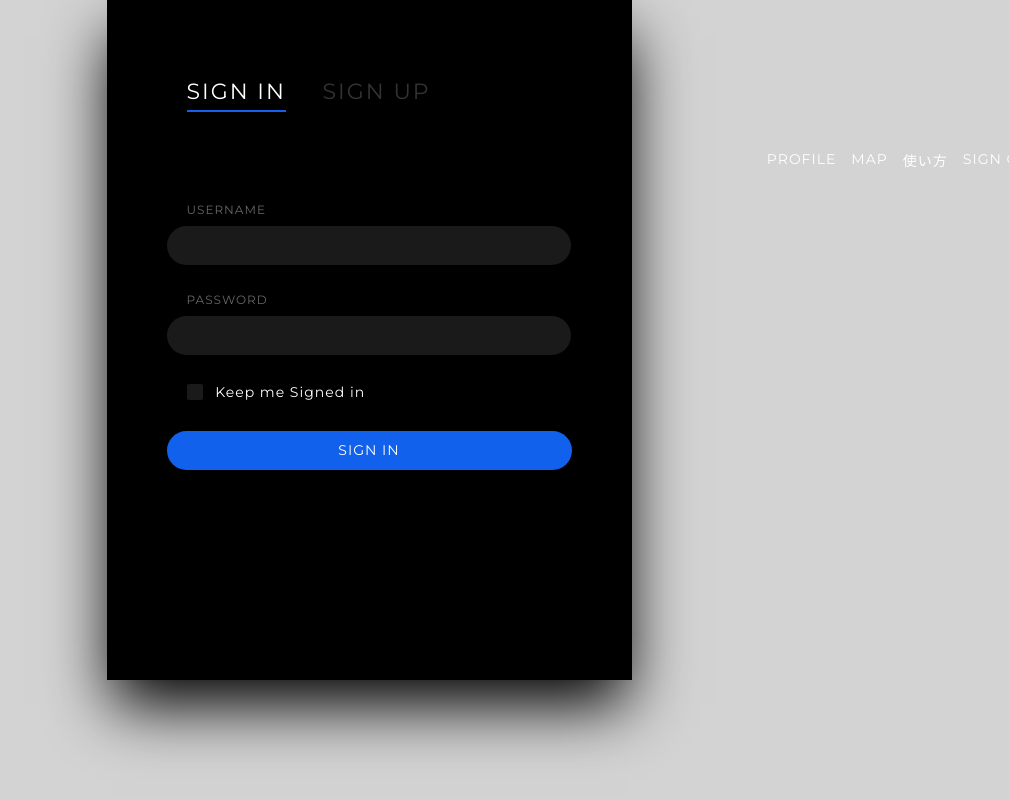
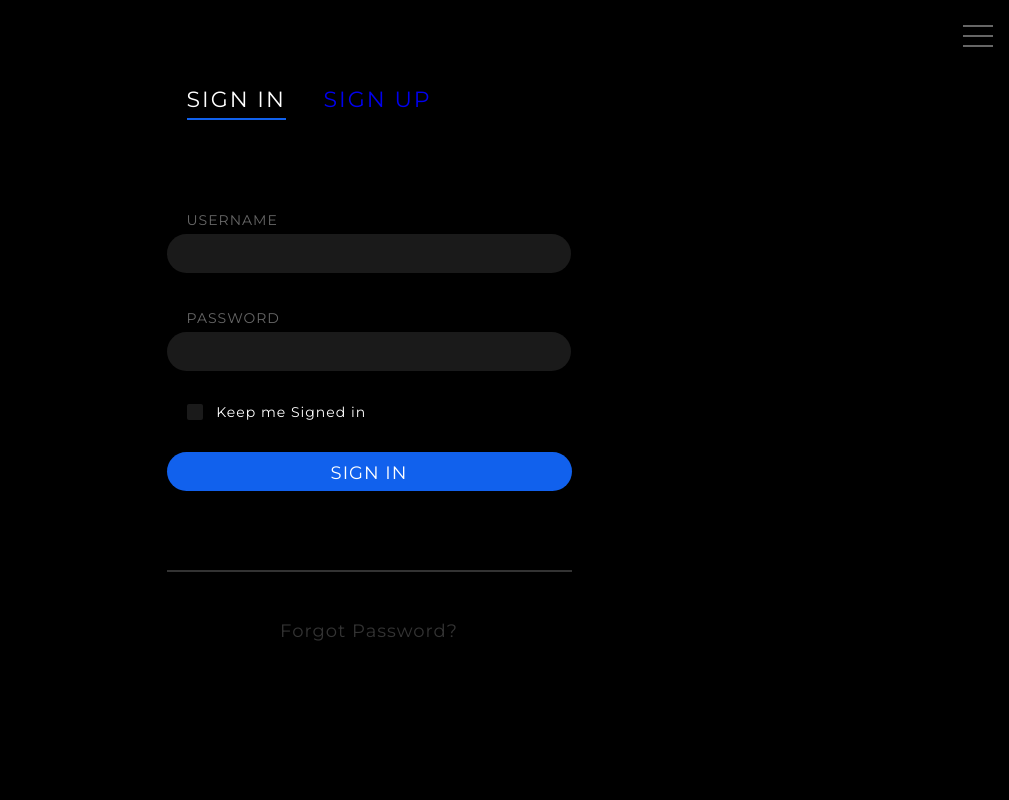
Before and after one commit to yuichi0113/prog, a Flask app: page /login in a window 1280 px wide. Shown: the whole page, without its empty margins (271-1280 px from the left). Run offline with Flask 2, Linux system fonts and the light colour scheme.

Commit message:
touroku login top html

```diff
--- a/app.py
+++ b/app.py
@@ -15,9 +15,10 @@ def template():
 @app.route("/map")
 def map():
     return render_template("map.html")
-@app.route("/menu")
-def menu():
-    return render_template("menu.html")
+
+@app.route("/touroku")
+def touroku():
+    return render_template("touroku.html")
 
 @app.route("/login")
 def login():
--- a/static/css/login.css
+++ b/static/css/login.css
@@ -1,9 +1,30 @@
+.start {
+	background: #fff;
+	position: fixed;
+	top: 0;
+	left: 0;
+	height: 100%;
+	width: 100%;
+	z-index: 9990;
+}
+
+.start p {
+	position: absolute;
+	left: 50%;
+	top: 50%;
+	transform: translate(-50%, -50%);
+	display: none;
+	z-index: 9999;
+  color: #000;
+}
+
 body,
 .signin {
-    background-color: #d3d3d3;
+  /* background-color: #d3d3d3; */
+  background-color: #000;
   font-family: 'Montserrat', sans-serif;
   color: #fff;
-    font-size: 14px;
+  font-size: 18px;
   letter-spacing: 1px;
 }
 
@@ -13,9 +34,9 @@ body,
   width: 405px;
   margin: auto;
   padding: 60px 60px;
-    background-color: #000;
+  /* background: url(https://picsum.photos/id/1004/5616/3744) no-repeat   center center #505050;
   background-size: cover;
-    box-shadow: 0px 30px 60px -5px #000;
+  box-shadow: 0px 30px 60px -5px #000; */
 }
 
 form {
@@ -27,6 +48,19 @@ form {
 }
 
 .nonactive {
+  color: rgba(255, 255, 255, 0.2);
+}
+
+.nonactive:hover {
+  color: #FFF;
+  border-bottom: 2px solid #1161ed;
+}
+
+.nonactive a {
+  text-decoration: none;
+}
+
+.nonactive a:visited {
   color: rgba(255, 255, 255, 0.2);
 }
 
@@ -46,7 +80,7 @@ h2:first-child {
 
 span {
   text-transform: uppercase;
-    font-size: 12px;
+  font-size: 14px;
   opacity: 0.4;
   display: inline-block;
   position: relative;
@@ -75,7 +109,7 @@ span {
   background: rgba(0, 0, 0, 0);
 }
 
-.text:focus+span {
+.text:focus + span {
   opacity: 0.6;
 }
 
@@ -84,8 +118,6 @@ input[type="password"] {
   font-family: 'Montserrat', sans-serif;
   color: #fff;
 }
-
-
 
 input {
   display: inline-block;
@@ -110,7 +142,7 @@ span,
 }
 
 .custom-checkbox:checked {
-    background-color: rgba(17, 97, 237, 1);
+  background-color: #1161ed;
 }
 
 .custom-checkbox:checked:after {
@@ -130,6 +162,7 @@ label {
   display: inline-block;
   padding-top: 10px;
   padding-left: 5px;
+  font-size: 14px;
 }
 
 .signin {
@@ -157,15 +190,15 @@ label {
 }
 
 hr {
-    border: 1px solid rgba(255, 255, 255, 0.1);
-    top: 85px;
+  border: 1px solid rgba(255, 255, 255, 0.2);
+  top: 70px;
   position: relative;
 }
 
-a {
+.forget a {
   text-align: center;
   display: block;
-    top: 120px;
+  top: 100px;
   position: relative;
   text-decoration: none;
   color: rgba(255, 255, 255, 0.2);
--- a/static/css/style.css
+++ b/static/css/style.css
@@ -1,180 +1,99 @@
-<<<<<<< HEAD
-* {
-   box-sizing: border-box;
+.hamburger {
+    display : block;
+    position: fixed;
+    z-index : 3;
+    right : 30px;
+    top   : 15px;
+    width : 42px;
+    height: 42px;
+    cursor: pointer;
+    text-align: center;
   }
-body {
-   margin: 0;
-   padding: 0;
-   font-family: 'Montserrat', sans-serif;
-   background-color: #e6e6e6;
-   letter-spacing : 0.2em;
+  .hamburger span {
+    display : block;
+    position: absolute;
+    width   : 30px;
+    height  : 2px ;
+    left    : 6px;
+    background : #fff;
+    -webkit-transition: 0.3s ease-in-out;
+    -moz-transition   : 0.3s ease-in-out;
+    transition        : 0.3s ease-in-out;
   }
-.ham-header {
-   padding: 30px 4% 10px;
-   position: fixed;
-   top: 0;
-   width: 100%;
-   background-color: transparent;
-   display: flex;
-   align-items: center;
+  .hamburger span:nth-child(1) {
+    top: 10px;
   }
-.ham-header a {
-   text-decoration: none;
-   color: #fff;
+  .hamburger span:nth-child(2) {
+    top: 20px;
   }
-.ham-header nav {
-   margin: 0 0 0 auto;
-}
-.ham-header ul {
-   list-style: none;
-   margin: 0;
-   display: flex;
-}
-.ham-header li {
-   margin: 0 0 0 15px;
-   font-size: 14px;
-}
-.main-visual {
-   display: flex;
-   justify-content: center;
-   align-items: center;
-   height: 100vh;
-   background: url('main_visual.jpg') top center / cover no-repeat;
+  .hamburger span:nth-child(3) {
+    top: 30px;
   }
 
-.sp-nav {
-   display: none;
+  /* ナビ開いてる時のボタン */
+  .hamburger.active span:nth-child(1) {
+    top : 16px;
+    left: 6px;
+    -webkit-transform: rotate(-45deg);
+    -moz-transform   : rotate(-45deg);
+    transform        : rotate(-45deg);
   }
 
-@media screen and (max-width: 640px) {
-   .pc-nav {
-      display: none;
-   }
-   .sp-nav {
-      z-index: 1;
-      position: fixed;
-      top: 0;
-      left: 0;
-      width: 100%;
-      height: 100vh;
-      display: block;
-      width: 100%;
-      background: rgba(0, 0, 0, .8);
-      opacity: 0;
-      transform: translateY(-100%);
-      transition: all .2s ease-in-out;
-   }
-   #hamburger {
-      position: relative;
-      display: block;
-      width: 30px;
-      height: 25px;
-      margin: 0 0 0 auto;
-   }
-   #hamburger span {
-      position: absolute;
-      top: 50%;
-      left: 0;
-      display: block;
-      width: 100%;
-      height: 2px;
-      background-color: #000;
-      transform: translateY(-50%);
-   }
-   #hamburger::before {
-      content: '';
-      display: block;
-      position: absolute;
-      top: 0;
-      left: 0;
-      width: 100%;
-      height: 2px;
-      background-color: #000;
-   }
-   #hamburger::after {
-      content: '';
-      display: block;
-      position: absolute;
-      bottom: 0;
-      left: 0;
-      width: 70%;
-      height: 2px;
-      background-color: #000;
-   }
-   /*スマホメニュー*/
-   .sp-nav ul {
-      padding: 0;
-      display: flex;
-      flex-direction: column;
-      justify-content: center;
-      align-items: center;
-      height: 100%;
-   }
-   .sp-nav li {
-      margin: 0;
-      padding: 0;
-   }
-   .sp-nav li span {
-      font-size: 15px;
-      color: #fff;
-   }
-   .sp-nav li a, .sp-nav li span {
-      display: block;
-      padding: 20px 0;
-   }
-   /*-閉じるアイコンー*/
-   .sp-nav .close {
-      position: relative;
-      padding-left: 20px;
-   }
-   .sp-nav .close::before {
-      content: '';
-      position: absolute;
-      top: 50%;
-      left: 0;
-      display: block;
-      width: 16px;
-      height: 1px;
-      background: #fff;
-      transform: rotate( 45deg );
-   }
-   .sp-nav .close::after {
-      content: '';
-      position: absolute;
-      top: 50%;
-      left: 0;
-      display: block;
-      width: 16px;
-      height: 1px;
-      background: #fff;
-      transform: rotate( -45deg );
-   }
-   .toggle {
-      transform: translateY( 0 );
-      opacity: 1;
-   }
-   .main-visual {
-      padding: 0 4%;
-   }
-   h2 {
-      line-height: 1.6;
-      text-align: center;
-   }
-=======
-* {
-    margin: 0;
-    padding: 0;
+  .hamburger.active span:nth-child(2),
+  .hamburger.active span:nth-child(3) {
+    top: 16px;
+    -webkit-transform: rotate(45deg);
+    -moz-transform   : rotate(45deg);
+    transform        : rotate(45deg);
   }
 
-.container {
-    display: flex;
-    flex-wrap: wrap;
+  nav.globalMenuSp {
+    position: fixed;
+    z-index : 2;
+    top  : 0;
+    left : 0;
+    color: #000;
+    background: #fff;
+    text-align: center;
+    transform: translateY(-100%);
+    transition: all 0.6s;
+    width: 100%;
   }
 
-.item {
-    width: 20%;
-    height: 200px;
-    background-color: gray;
-    margin: 20px 20px;
->>>>>>> 1a1a9b6e8c2fcfdedd7f100452eec2ee50c72f8c
+  nav.globalMenuSp ul {
+    background:#1161ed;
+    margin: 0 auto;
+    padding: 0;
+    width: 100%;
   }
+
+  nav.globalMenuSp ul li {
+    list-style-type: none;
+    padding: 0;
+    width: 100%;
+    border-bottom: 1px solid #fff;
+  }
+  nav.globalMenuSp ul li:last-child {
+    padding-bottom: 0;
+    border-bottom: none;
+  }
+  nav.globalMenuSp ul li:hover{
+    background :#fff;
+  }
+
+  nav.globalMenuSp ul li a {
+    display: block;
+    color: #fff;
+    padding: 1em 0;
+    text-decoration :none;
+    letter-spacing: 1px;
+  }
+  nav.globalMenuSp ul li a:hover{
+    color: #1161ed;
+  }
+
+
+  /* このクラスを、jQueryで付与・削除する */
+  nav.globalMenuSp.active {
+    transform: translateY(0%);
+  }
--- a/templates/login.html
+++ b/templates/login.html
@@ -5,9 +5,13 @@
 <link rel="stylesheet" type="text/css" href="{{ url_for('static',filename='css/login.css') }}">
 <link href='https://fonts.googleapis.com/css?family=Montserrat' rel='stylesheet' type='text/css'>
 
+<div class="start">
+  <p><img src="../static/css/images/prog3.png" alt="PROG"></p>
+</div>
+
 <div class="login">
   <h2 class="active"> sign in </h2>
-  <h2 class="nonactive"> sign up </h2>
+  <h2 class="nonactive"><a href="/touroku"> sign up </a></h2>
   <form>
     <input type="text" class="text" name="username">
     <span>username</span><br><br>
@@ -15,11 +19,15 @@
     <input type="password" class="text" name="password">
     <span>password</span><br>
 
-    <input type="checkbox" id="checkbox-1-1" class="custom-checkbox" />
+    <input type="checkbox" id="checkbox-1-1" class="custom-checkbox">
 
     <label for="checkbox-1-1">Keep me Signed in</label>
 
-    <button class="signin">Sign In</button>
+    <button class="signin"> Sign In </button>
+
+    <hr>
+
+    <p class="forget"><a href="#">Forgot Password?</a></p>
   </form>
 </div>
 
--- a/templates/top.html
+++ b/templates/top.html
@@ -13,28 +13,20 @@
 
 <body>
     <!-- ハンバーガーメニュー -->
-    <header class="ham-header">
-        <nav class="pc-nav">
-           <ul>
-                <li><a href="#">PROFILE</a></li>
-                <li><a href="#">MAP</a></li>
-                <li><a href="#">使い方</a></li>
-                <li><a href="#">SIGN OUT</a></li>
-           </ul>
-        </nav>
-        <nav class="sp-nav">
-           <ul>
-                <li><a href="#">PROFILE</a></li>
-                <li><a href="#">MAP</a></li>
-                <li><a href="#">使い方</a></li>
-                <li><a href="#">SIGN OUT</a></li>
-                <li class="close"><span>CLOSE</span></li>
-           </ul>
-        </nav>
-        <div id="hamburger">
-           <span></span>
-        </div>
-     </header>
+    <div class="hamburger">
+        <span></span>
+        <span></span>
+        <span></span>
+      </div>
+
+      <nav class="globalMenuSp">
+          <ul>
+              <li><a href="/point">Profile</a></li>
+              <li><a href="/map">Map</a></li>
+              <li><a href="/use">How to Use</a></li>
+              <li><a href="#">Sign Out</a></li>
+          </ul>
+      </nav>
     <!-- ハンバーガーメニュー -->
 
     {% block content %}
```
Also changed, not shown: static/css/touroku.css (+118 -0 lines), static/js/script.js (+11 -45 lines), templates/touroku.html (+12 -0 lines), static/css/images/prog3.png (added). Lines whose indentation alone changed are shown as unchanged.
